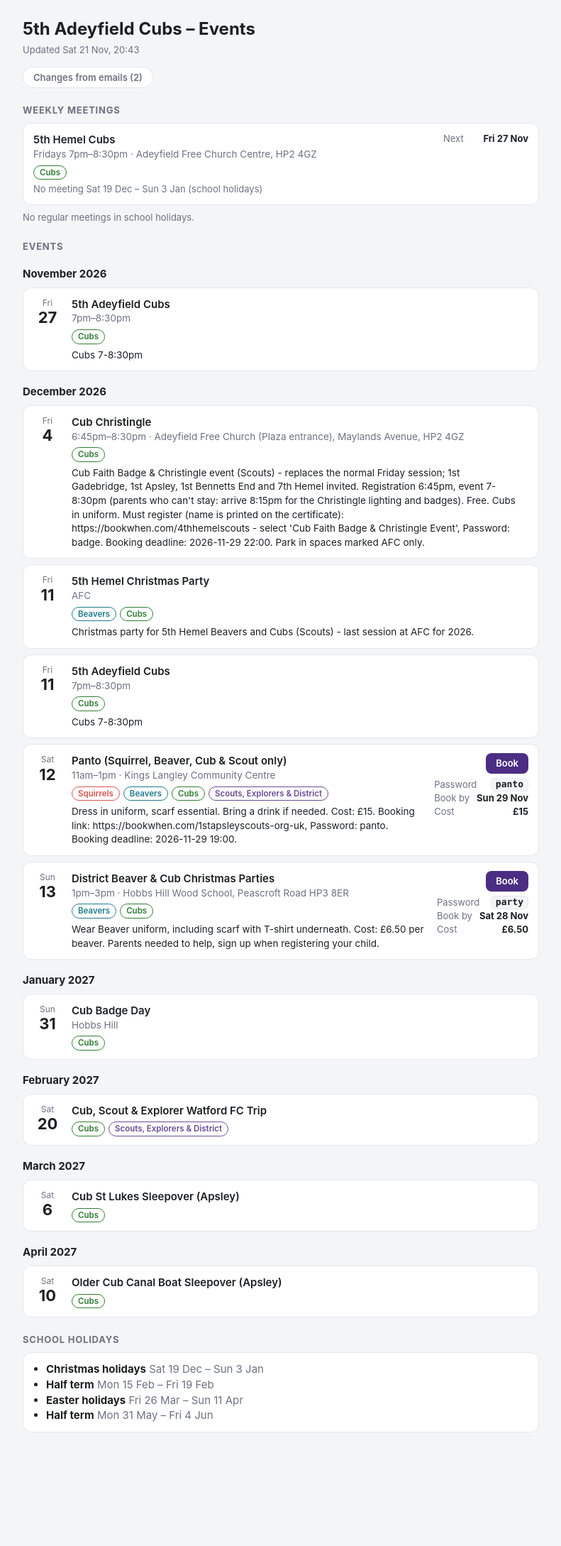
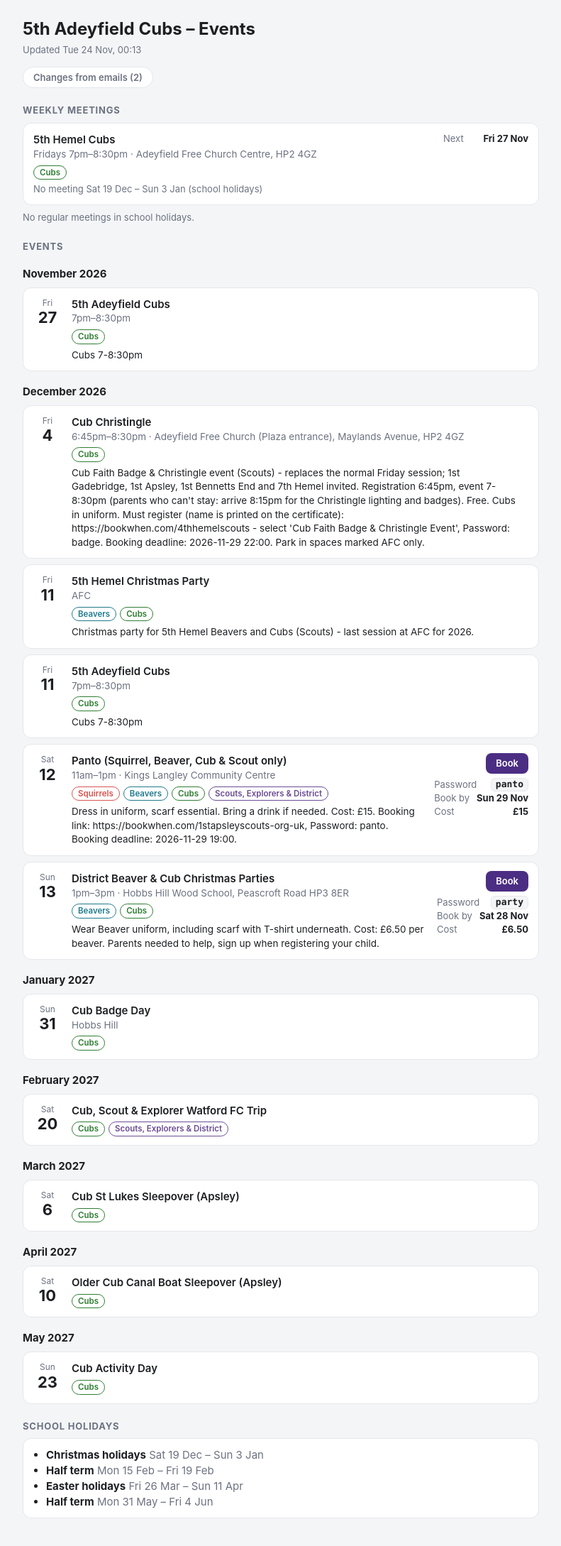
Before and after one commit to achristofi-bot/5th-Hemel-Events, a plain HTML site: page cubs/index.html in a window 1280 px wide. Shown: the whole page at 71% size, without its empty margins (244-1035 px from the left). Before the commit the page ends 2058 px from the top, so only its background shows below. Drawn offline with Linux system fonts and the light colour scheme.

Commit message:
Update scouting pages

```diff
--- a/cubs/index.html
+++ b/cubs/index.html
@@ -56,7 +56,7 @@ a{color:var(--accent)}
  .ev > .main:first-child{grid-column:1 / -1}}
 </style></head><body><div class="wrap">
 <h1>5th Adeyfield Cubs – Events</h1>
-<div class="upd">Updated Sat 21 Nov, 20:43</div>
+<div class="upd">Updated Tue 24 Nov, 00:13</div>
 
 
 <details class="chg"><summary>Changes from emails (2)</summary><div class="box"><ul><li><b>Fri 4 Dec</b> Cub Christingle replaces normal session.</li><li><b>Fri 4 Dec</b> Cub Christingle &amp; Service at AFC, replaces normal session.</li></ul></div></details>
@@ -138,6 +138,13 @@ a{color:var(--accent)}
   <div><span class="chip" style="--c:#2e7d32">Cubs</span></div>
   </div>
 
+</div><h3 class="mh">May 2027</h3><div class="ev" data-r="cubs5">
+  <div class="date"><span>Sun</span><b>23</b></div>
+  <div class="main"><div class="t">Cub Activity Day</div>
+
+  <div><span class="chip" style="--c:#2e7d32">Cubs</span></div>
+  </div>
+
 </div>
 <h2>School holidays</h2><div class="box"><ul><li><b>Christmas holidays</b> <span>Sat 19 Dec – Sun 3 Jan</span></li><li><b>Half term</b> <span>Mon 15 Feb – Fri 19 Feb</span></li><li><b>Easter holidays</b> <span>Fri 26 Mar – Sun 11 Apr</span></li><li><b>Half term</b> <span>Mon 31 May – Fri 4 Jun</span></li></ul></div>
 </div>
```
Also changed, not shown: index.html (+8 -1 lines).
